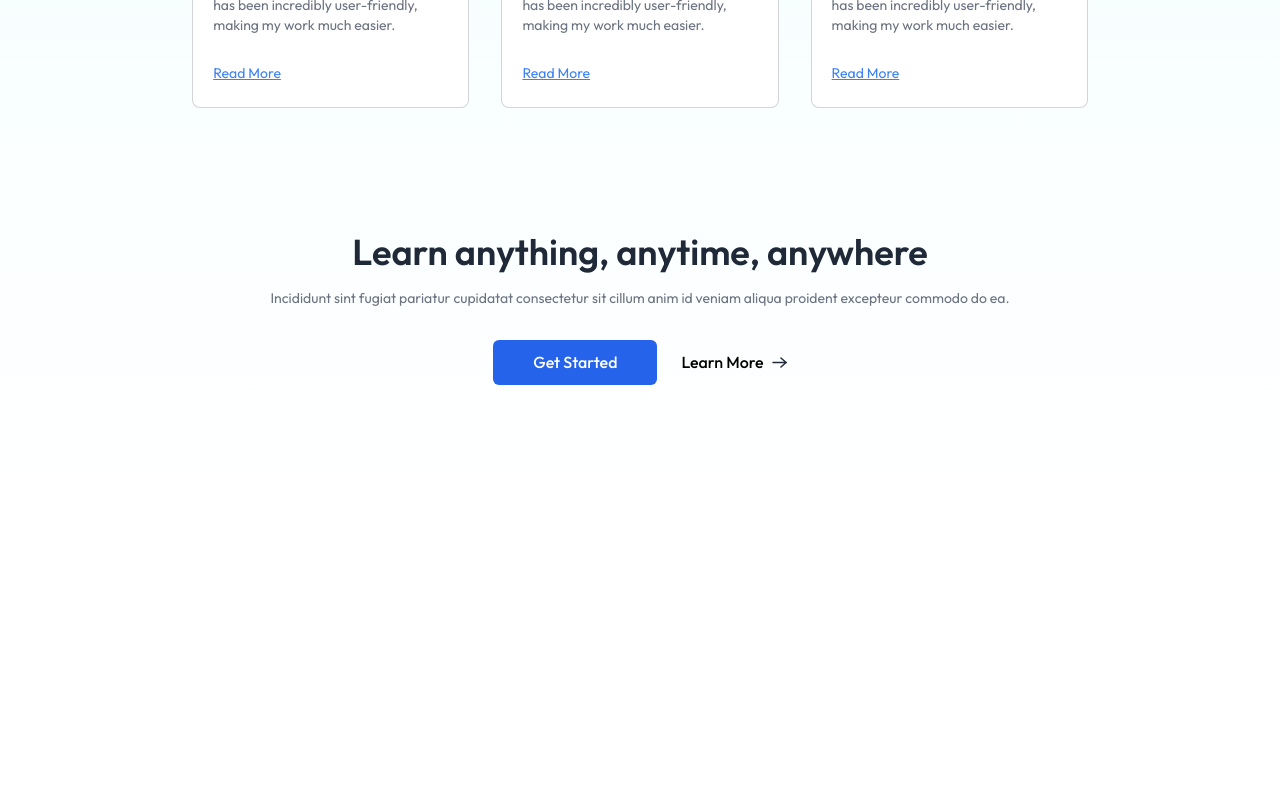
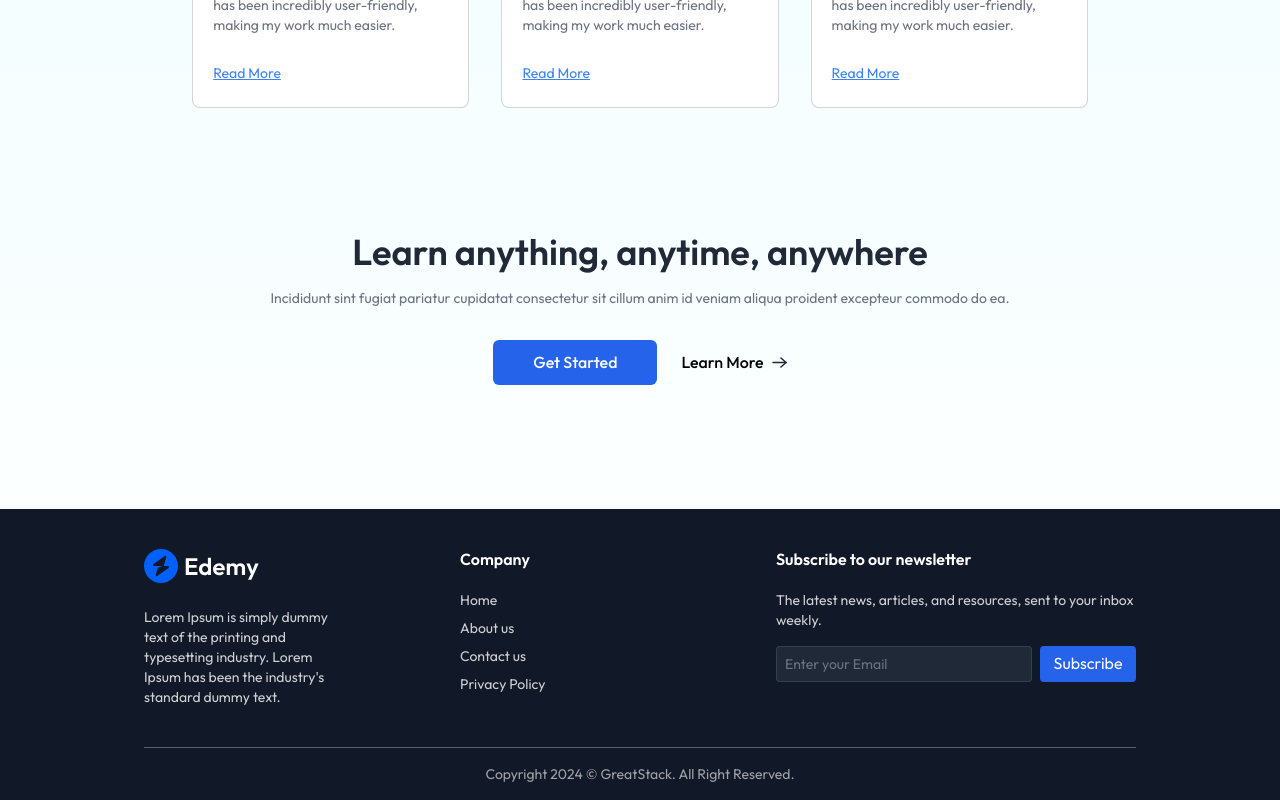
Before and after one commit to nkashyap01/LMS, a React (Vite) app: page / in a window 1280 px wide. Shown: the part 1832-2632 px from the top of the page. Before the commit the page ends 2313 px from the top, so only its background shows below. Built offline with nearby package versions, Linux system fonts and the light colour scheme; no server answers.

Commit message:
Implemented footer component for student home page

```diff
--- a/src/components/student/Footer.jsx
+++ b/src/components/student/Footer.jsx
@@ -1,10 +1,37 @@
  import React from 'react'
+import { assets } from '../../assets/assets'
 
- const Footer = () => {
-   return (
-     <div>
 
+const Footer = () => {
+  return (
+    <div className="bg-gray-900 w-full md:px-36 mt-10 ">
+    <div className="flex flex-col md:flex-row items-start  px-8 md:px-0 justify-center gap-10 md:gap-32 py-10 border-b border-white/30">
+    <div className="flex flex-col md:items-start items-center w-full">
+      <img src={assets.logo_dark} alt="logo" />
+      <p className="mt-6 text-center md:text-left text-sm text-white/80">Lorem Ipsum is simply dummy text of the printing and typesetting industry. Lorem Ipsum has been the industry's standard dummy text.</p>
      </div>
+     <div className="flex flex-col md:items-start items-center w-full">
+      <h2 className="font-semibold text-white mb-5">Company</h2>
+      <ul className=" w-full text-sm text-white/80 md:space-y-2 text-left justify-between">
+        <li><a href="#">Home </a></li>
+        <li><a href="#">About us </a></li>
+        <li><a href="#">Contact us</a></li>
+        <li><a href="#">Privacy Policy</a></li>
+      </ul>
+     </div>
+     <div className="hidden md:flex flex-col items-start w-full">
+      <h2 className="font-semibold text-white mb-5">Subscribe to our newsletter</h2>
+      <p className="text-sm text-white/80 text-left">The latest news, articles, and resources, sent to your inbox weekly.</p>
+      <div className="flex items-center gap-2 pt-4">
+    <input type="email" placeholder='Enter your Email' className="border border-gray-500/30 bg-gray-800 text-gray-500 placeholder-gray-500 outline-none w-64 h-9 rounded p-2 text-sm"/>
+    <button className="bg-blue-600 text-white rounded w-24 h-9">Subscribe</button>
+   </div>
+     </div>
+     </div>
+      <p className="py-4 text-center text-xs md:text-sm text-white/60">Copyright 2024 © GreatStack. All Right Reserved.</p>
+
+    </div>
+
    )
  }
 
--- a/src/pages/student/Home.jsx
+++ b/src/pages/student/Home.jsx
@@ -4,6 +4,7 @@
 import CoursesSection from '../../components/student/CoursesSection'
 import TestimonialsSection from '../../components/student/TestimonialsSection'
 import CallToAction from '../../components/student/CallToAction'
+import Footer from '../../components/student/Footer'
 
 const Home = () => {
   return (
@@ -13,6 +14,8 @@
       <CoursesSection/>
       <TestimonialsSection/>
       <CallToAction/>
+      <Footer/>
+
     </div>
   )
 }
```
